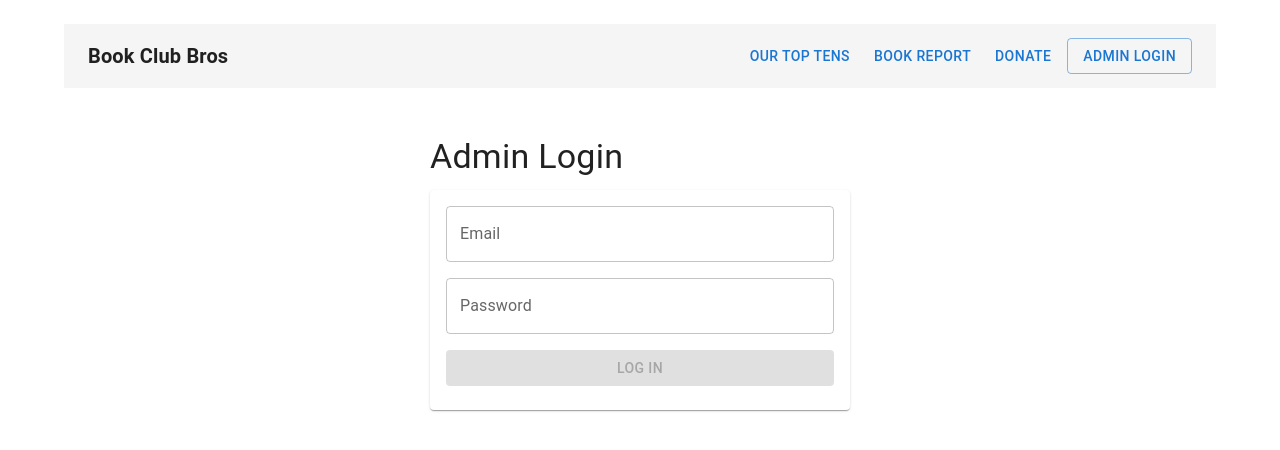
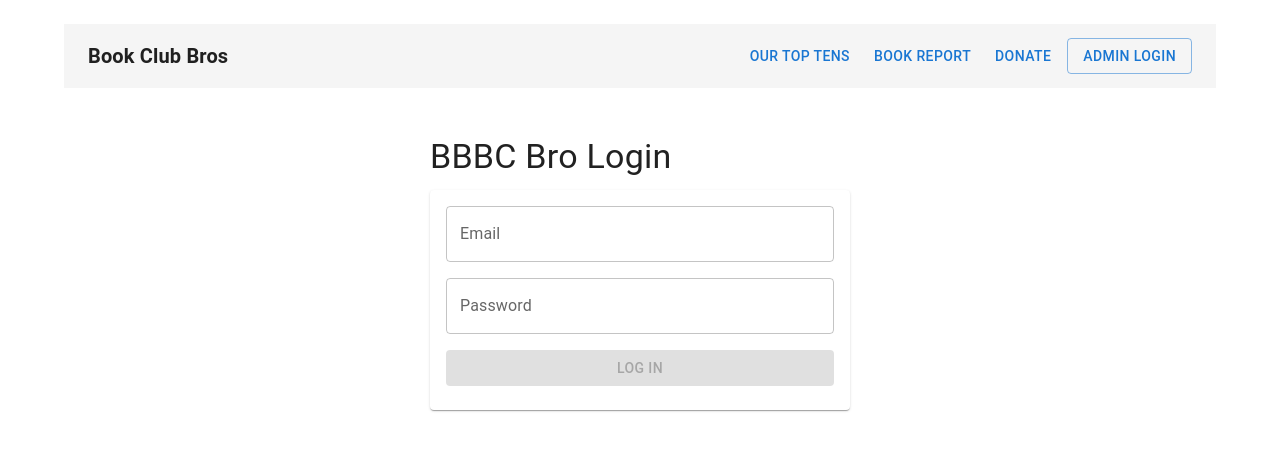
Before and after one commit to athaight/bookclub2026, a Next.js app: page /admin/login in a window 1280 px wide. Shown: the top 450 px of the page. Built offline with nearby package versions, Linux system fonts and the light colour scheme; no server answers; what @mui/material-nextjs would draw is missing.

Commit message:
Changed header title

```diff
--- a/src/app/admin/login/page.tsx
+++ b/src/app/admin/login/page.tsx
@@ -25,7 +25,7 @@ export default function AdminLoginPage() {
   return (
     <Box sx={{ maxWidth: 420, mx: "auto", mt: 6 }}>
       <Typography variant="h4" component="h1" gutterBottom>
-        Admin Login
+        BBBC Bro Login
       </Typography>
 
       <Card>
--- a/src/app/admin/page.tsx
+++ b/src/app/admin/page.tsx
@@ -514,7 +514,7 @@ export default function AdminPage() {
 
       <Box sx={{ display: "flex", alignItems: "center", gap: 2, mb: 2 }}>
         <Typography variant="h3" component="h1">
-          2026 Book Club Bros
+          Book Bros Book Club 2026
         </Typography>
         <Box sx={{ flex: 1 }} />
         <Button variant="outlined" onClick={logout}>
--- a/src/app/page.tsx
+++ b/src/app/page.tsx
@@ -219,7 +219,7 @@ export default function HomePage() {
       <MobileNav />
 
       <Typography variant="h3" component="h1" gutterBottom>
-        2026 Book Club Bros
+        Book Bros Book Club 2026
       </Typography>
 
       <Box sx={{ display: "flex", justifyContent: "flex-end", mb: 2 }}>
```
